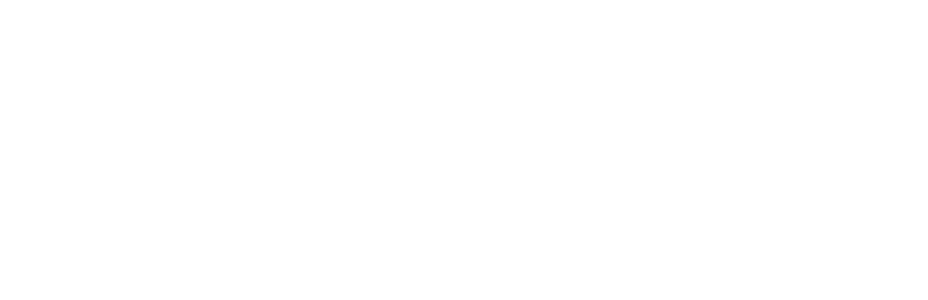
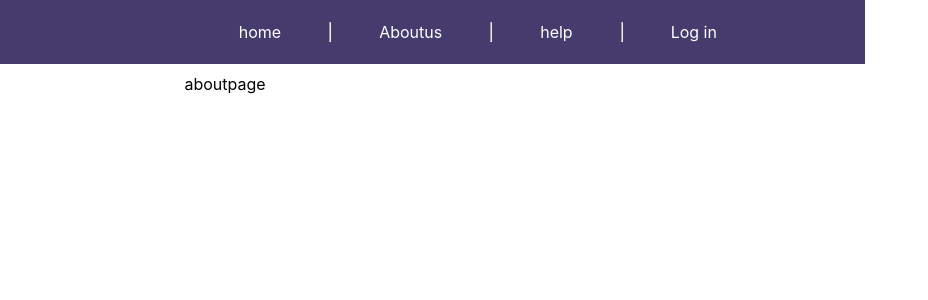
Before and after one commit to wssfernando99/Mproject, a React (Create React App) app: page /aboutpage in a window 1280 px wide. Before the commit this address had no page. Shown: the top 300 px of the page, without its empty margins (0-928 px from the left). Built offline with nearby package versions, Linux system fonts and the light colour scheme.

Commit message:
Create about page for  testing

```diff
--- a/src/App.js
+++ b/src/App.js
@@ -7,6 +7,7 @@ import { TestPage } from './pages/TestPage';
 import { BrowserRouter } from 'react-router-dom';
 import { Routes, Route } from 'react-router-dom';
 import { Homepage } from './pages/Homepage';
+import { Aboutpage } from "./pages/Aboutpage";
 
 
 function App() {
@@ -18,6 +19,7 @@ function App() {
         <Route path='/TestPage' element={<TestPage />} />
         <Route exact path="/register" element={<Register />} />
         <Route exact path="/login" element={<Login />} />
+        <Route exact path="/aboutpage" element={<Aboutpage />} />
       </Routes>
     </BrowserRouter>
 
--- /dev/null
+++ b/src/pages/Aboutpage.js
@@ -0,0 +1,13 @@
+import React from 'react'
+import Navbar from './components/Navbar';
+
+export const Aboutpage = () => {
+  return (
+    <div className='container'>
+        <div className='navigationbar'><Navbar /></div>
+
+        <div>aboutpage</div>
+    </div>
+
+  )
+}
```
